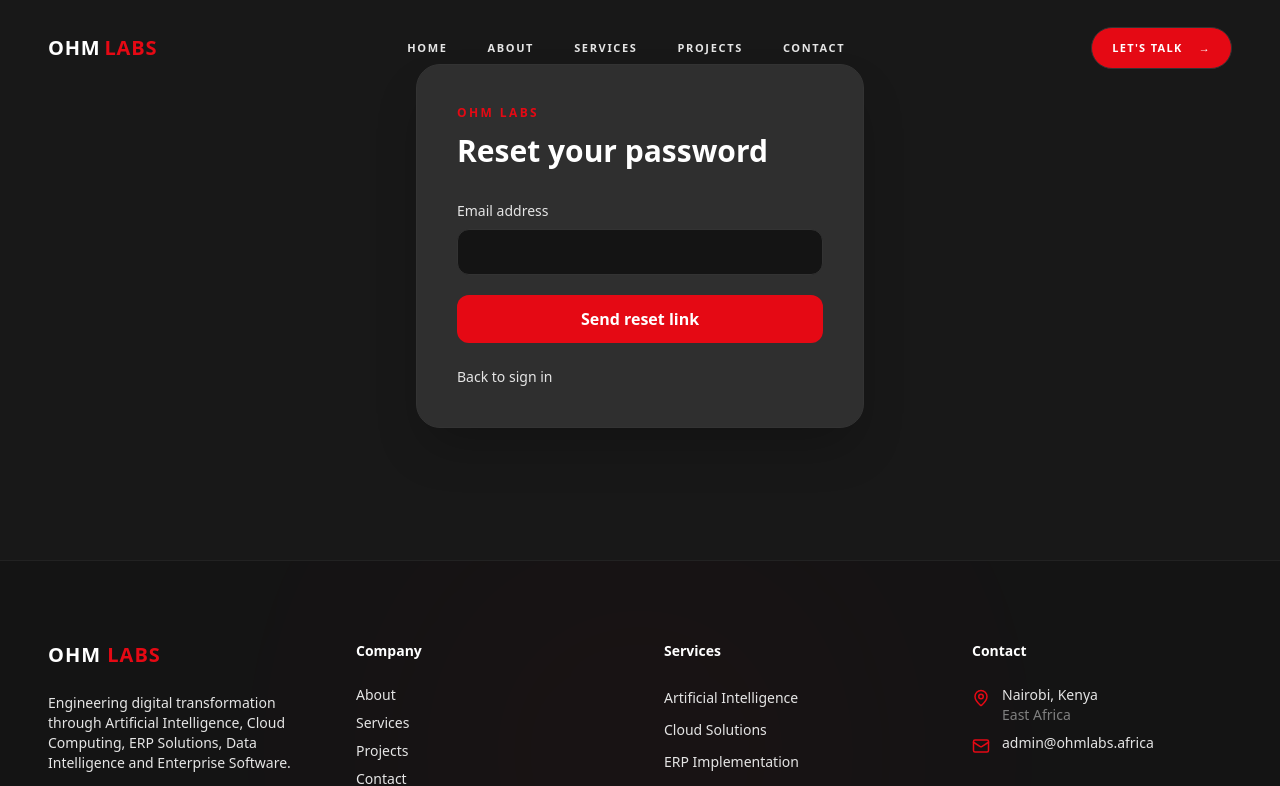
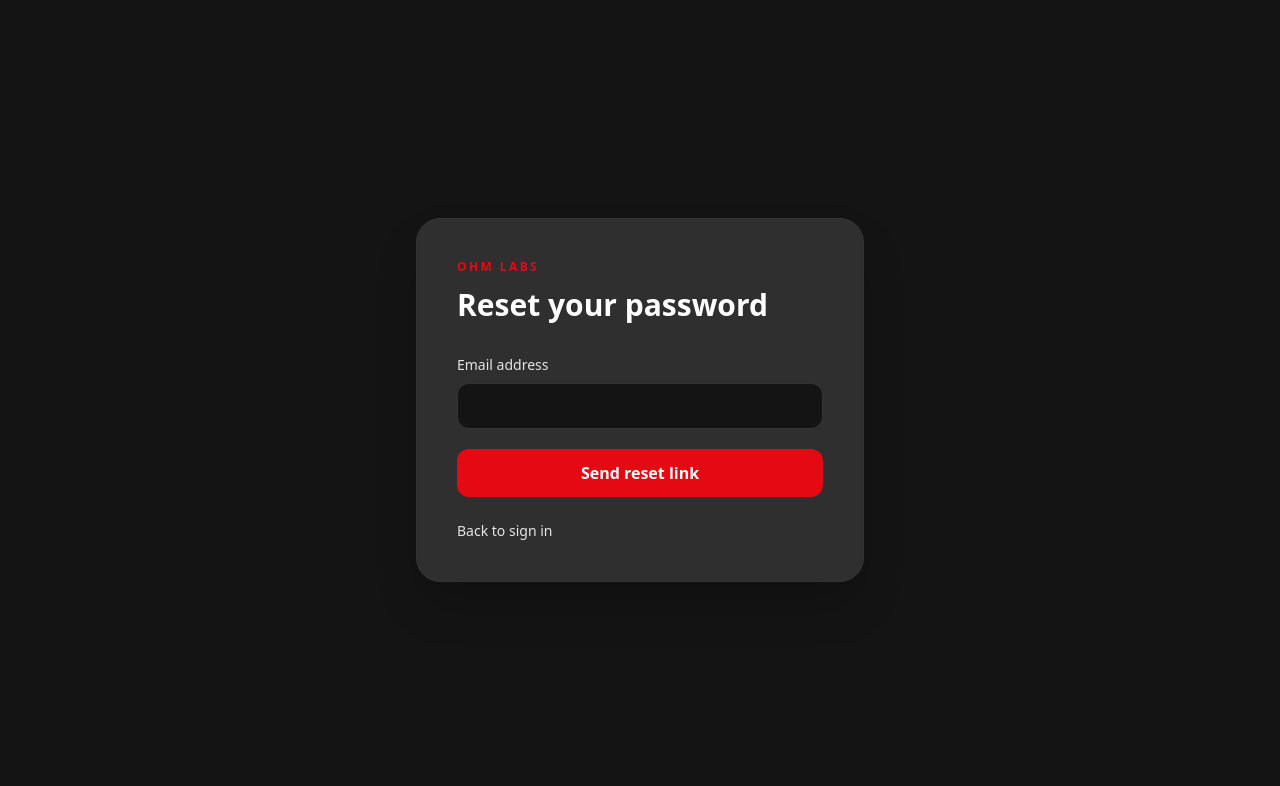
Before and after one commit to Ohmlabs-Africa/ohmlabs, a Next.js app: page /forgot-password in a window 1280 px wide. Shown: the top 786 px of the page. Built offline with nearby package versions, Linux system fonts and the light colour scheme.

Commit message:
Restructure

```diff
--- a/app/(home)/forgot-password/page.tsx
+++ b/app/forgot-password/page.tsx
@@ -8,7 +8,7 @@ export const metadata: Metadata = {
 
 export default function ForgotPasswordPage() {
   return (
-    <main className="min-h-[70vh] bg-[var(--color-brand-bg-main)] px-4 py-16">
+    <main className="grid min-h-screen place-items-center bg-[var(--color-brand-bg-deep)] px-4 py-16">
       <AuthForm mode="forgot-password" />
     </main>
   );
--- a/app/(home)/login/page.tsx
+++ b/app/login/page.tsx
@@ -8,7 +8,7 @@ export const metadata: Metadata = {
 
 export default function LoginPage() {
   return (
-    <main className="min-h-[70vh] bg-[var(--color-brand-bg-main)] px-4 py-16">
+    <main className="grid min-h-screen place-items-center bg-[var(--color-brand-bg-deep)] px-4 py-16">
       <AuthForm mode="login" />
     </main>
   );
--- a/app/(home)/reset-password/page.tsx
+++ b/app/reset-password/page.tsx
@@ -8,7 +8,7 @@ export const metadata: Metadata = {
 
 export default function ResetPasswordPage() {
   return (
-    <main className="min-h-[70vh] bg-[var(--color-brand-bg-main)] px-4 py-16">
+    <main className="grid min-h-screen place-items-center bg-[var(--color-brand-bg-deep)] px-4 py-16">
       <AuthForm mode="reset-password" />
     </main>
   );
```
